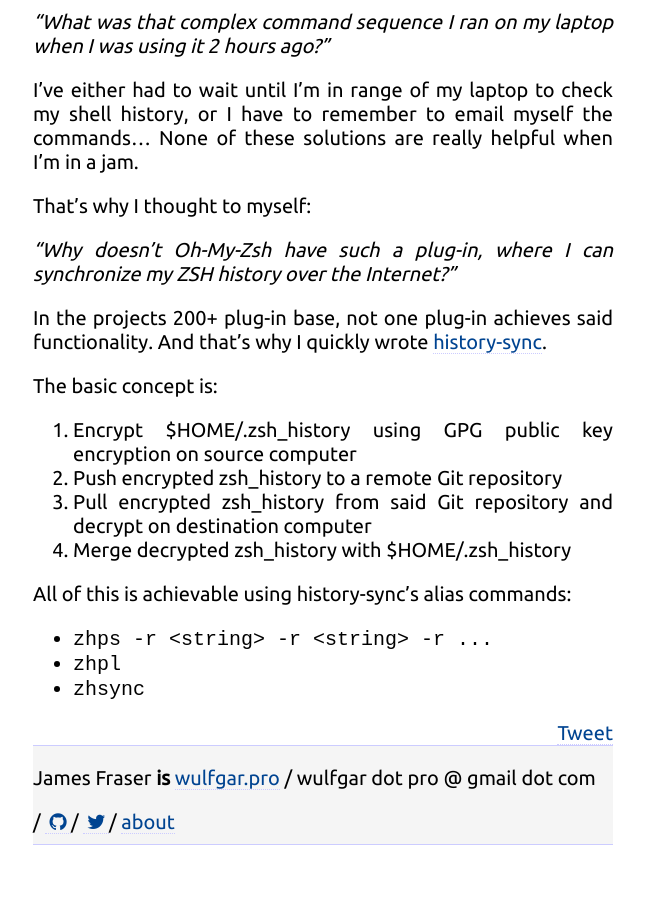
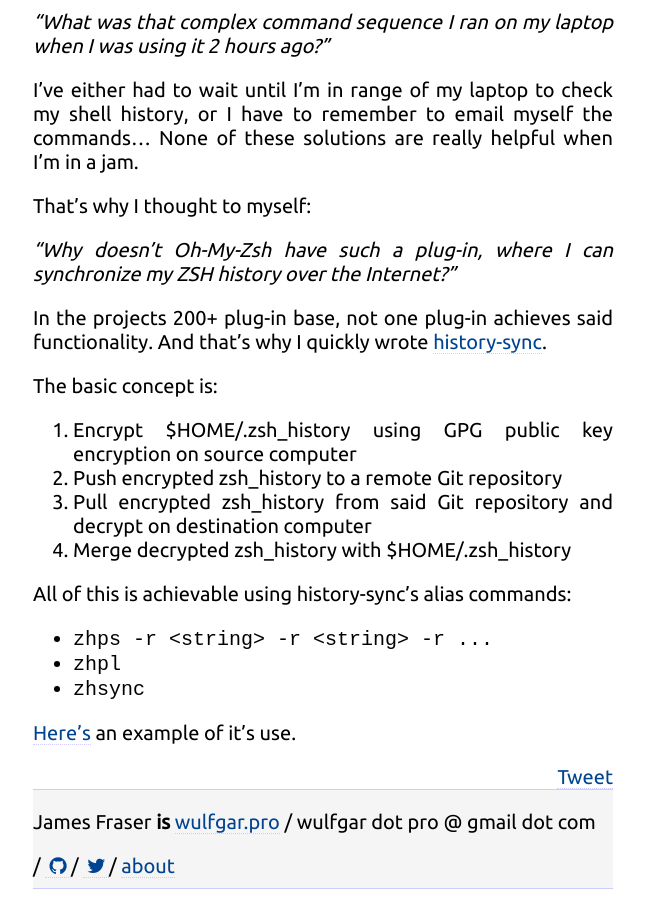
Before and after one commit to wulfgarpro/wulfgar.pro, a Jekyll site: the page built from _posts/2016-04-15-synchronising-zsh-history-over-the-internet-with-oh-my-zsh-and-history-sync.md, in a window 1280 px wide, cut to the strip 324-1223 px from the top of the page. Shown: the whole strip, without its empty margins (317-962 px from the left). Built offline with Jekyll 4.4.1, drawn with Linux system fonts in a browser that asks for light colours; nearby versions of some CDN libraries; comment, search, counter and statistics services are not loaded; before the commit the page ends 1179 px from its top, so only the background shows below that.

Commit message:
added asciicast example link

```diff
--- a/_posts/2016-04-15-synchronising-zsh-history-over-the-internet-with-oh-my-zsh-and-history-sync.md
+++ b/_posts/2016-04-15-synchronising-zsh-history-over-the-internet-with-oh-my-zsh-and-history-sync.md
@@ -34,3 +34,5 @@
 * `zhps -r <string> -r <string> -r ...`
 * `zhpl`
 * `zhsync`
+
+[Here's](https://asciinema.org/a/43575) an example of it's use.
```
